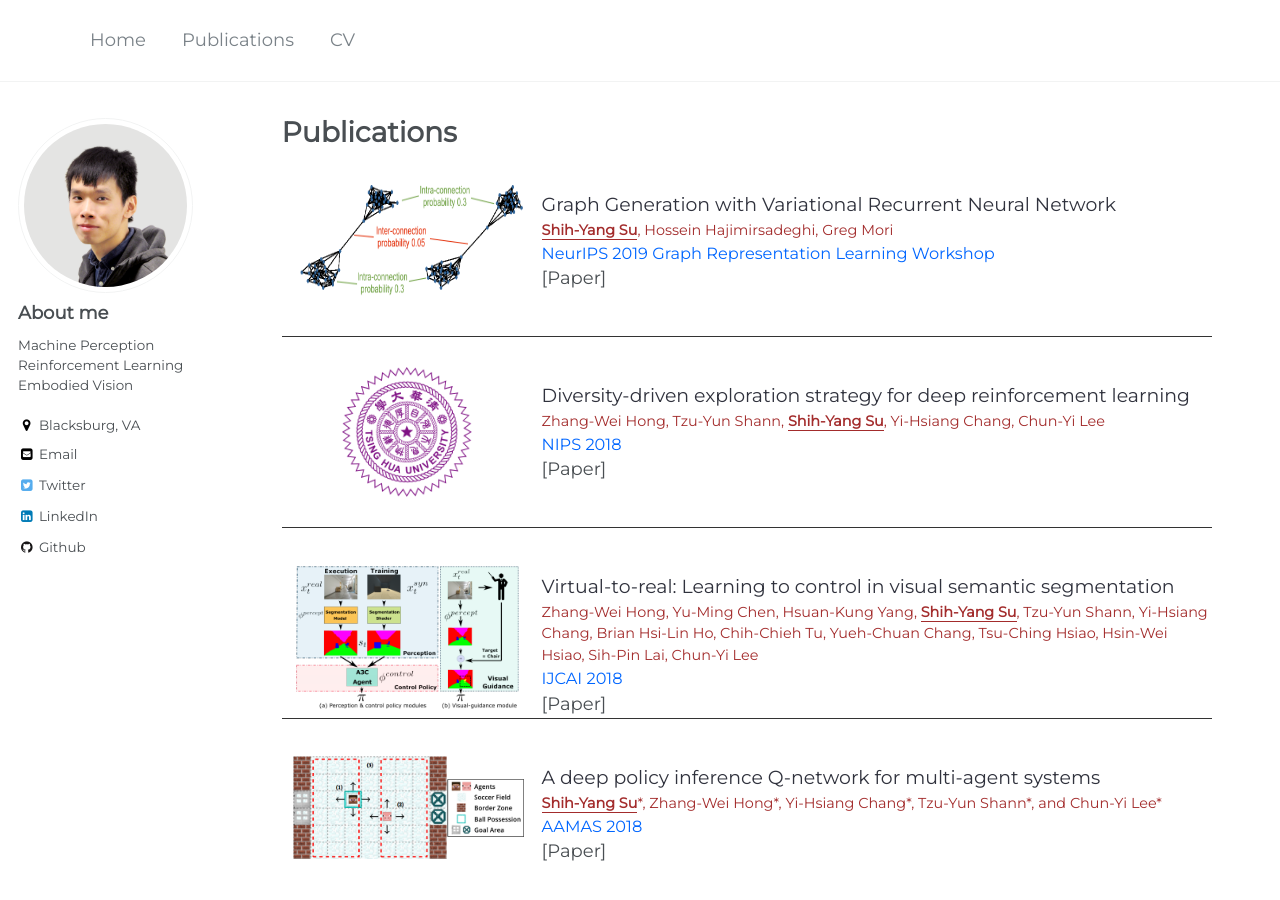
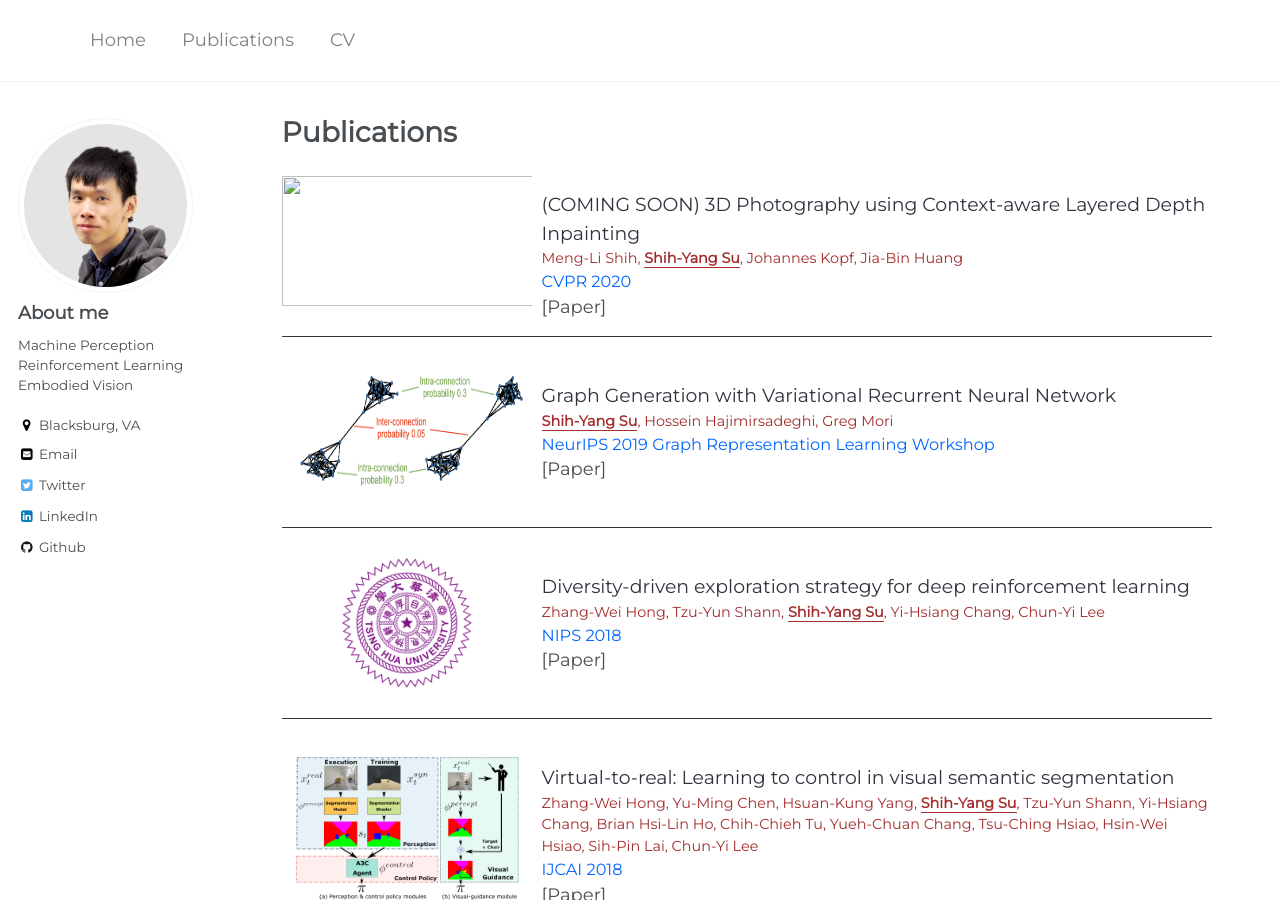
Before and after one commit to LemonATsu/LemonATsu.github.io, a Jekyll site: the page built from _pages/publications.md, in a window 1280 px wide and 900 px high. Built offline with Jekyll 4.4.1, drawn with Linux system fonts in a browser that asks for light colours.

Commit message:
add 3D phot

```diff
--- a/_pages/publications.md
+++ b/_pages/publications.md
@@ -4,6 +4,15 @@ title: "Publications"
 permalink: /publications/
 author_profile: true
 ---
+<div class="pub-container">
+    <div class="pub-thumb"><img src="" style="width:520px;height:130px"></div>
+    <div class="pub-content">
+        <div class="pub-title">(COMING SOON) 3D Photography using Context-aware Layered Depth Inpainting</div>
+        <div class="pub-author">Meng-Li Shih, <b>Shih-Yang Su</b>, Johannes Kopf, Jia-Bin Huang</div>
+        <div class="pub-conf">CVPR 2020</div>
+        [<a href="https://arxiv.org/abs/1910.01743">Paper</a>]
+    </div>
+</div>
 <div class="pub-container">
     <div class="pub-thumb"><img src="https://lemonatsu.github.io/images/vrnn.png" style="width:520px;height:130px"></div>
     <div class="pub-content">
```
